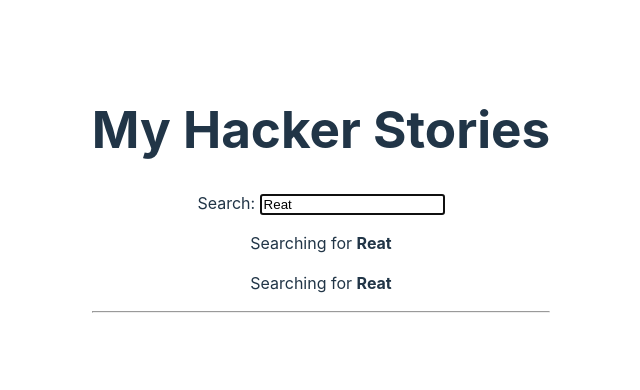
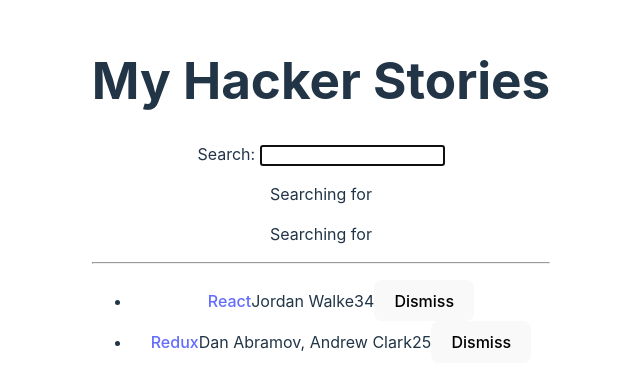
Before and after one commit to gerardcami/the-road-to-react, a React (Vite) app: page / in a window 1280 px wide. Shown: the part 202-592 px from the top of the page, without its empty margins (319-959 px from the left). Built offline with nearby package versions, Linux system fonts and the light colour scheme.

Commit message:
React Asynchronous Data

```diff
--- a/src/App.jsx
+++ b/src/App.jsx
@@ -48,9 +48,20 @@ const App = () => {
     },
   ];
 
-  const [searchTerm, setSearchTerm] = useStorageState("search", "Reat");
+  const getAsyncStories = () =>
+    new Promise((resolve) =>
+      setTimeout(() => resolve({ data: { stories: initialStories } }), 2000)
+    );
 
-  const [stories, setStories] = React.useState(initialStories);
+  const [searchTerm, setSearchTerm] = useStorageState("search", "");
+
+  const [stories, setStories] = React.useState([]);
+
+  React.useEffect(() => {
+    getAsyncStories().then((result) => {
+      setStories(result.data.stories);
+    });
+  }, []);
 
   /* Callback handler */
   const handleRemoveStory = (item) => {
```
